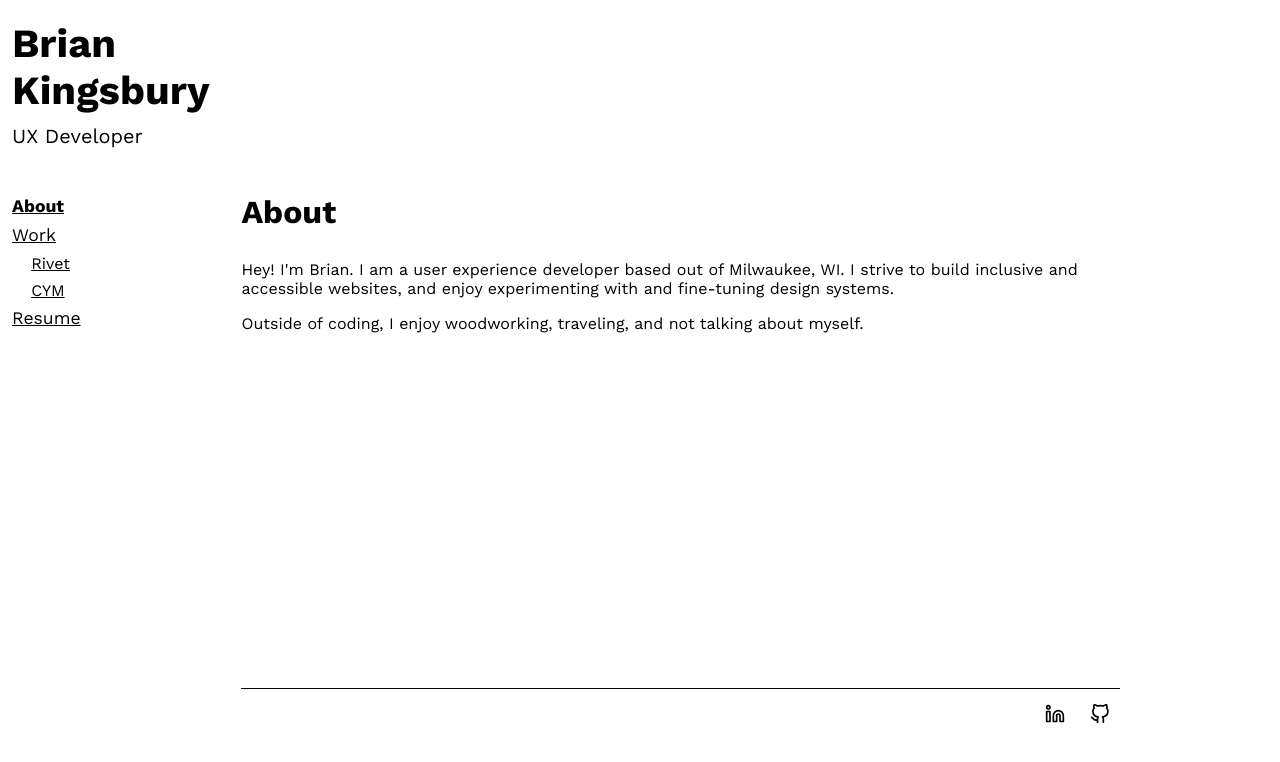
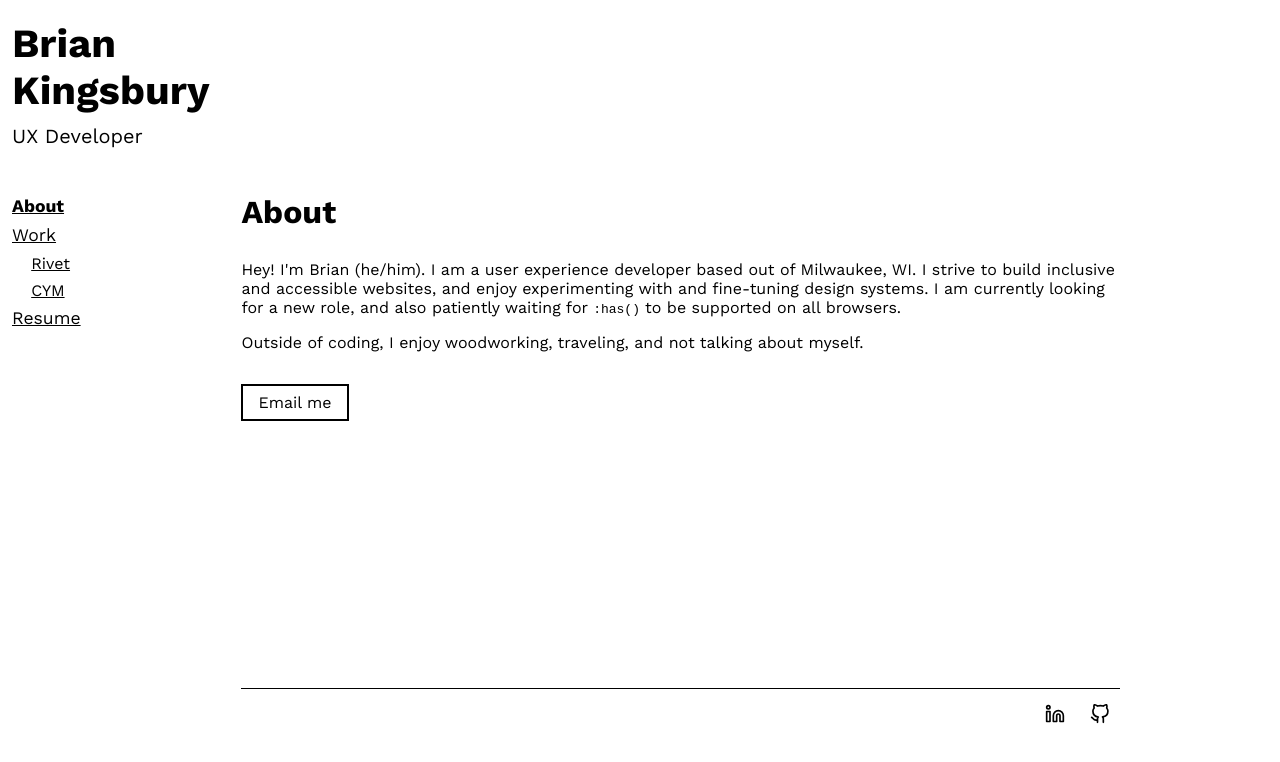
Before and after one commit to brkingsbury/portfolio-site, a React (Create React App) app: page /about in a window 1280 px wide. Shown: the top 762 px of the page. Built offline with nearby package versions, Linux system fonts and the light colour scheme.

Commit message:
Update about

```diff
--- a/src/pages/about.tsx
+++ b/src/pages/about.tsx
@@ -2,8 +2,10 @@
 export default function About() {
     return (
         <section>
-            <p>Hey! I'm Brian. I am a user experience developer based out of Milwaukee, WI. I strive to build inclusive and accessible websites, and enjoy experimenting with and fine-tuning design systems.</p>
+            <p>Hey! I'm Brian (he/him). I am a user experience developer based out of Milwaukee, WI. I strive to build inclusive and accessible websites, and enjoy experimenting with and fine-tuning design systems. I am currently looking for a new role, and also patiently waiting for <code>:has()</code> to be supported on all browsers.</p>
             <p>Outside of coding, I enjoy woodworking, traveling, and not talking about myself.</p>
+
+            <a className="mailto" href="mailto:briankingsbury.mke@gmail.com">Email me</a>
         </section>
     )
 }
--- a/src/pages/cym.tsx
+++ b/src/pages/cym.tsx
@@ -1,4 +1,3 @@
-import './pageStyles.scss';
 import { Card } from '../components/card';
 import cym1 from '../assets/cym.png';
 import github from '../assets/icons/github.svg';
--- a/src/pages/pageStyles.scss
+++ b/src/pages/pageStyles.scss
@@ -2,9 +2,11 @@
     list-style-type: none;
     font-family: var(--font);
     padding: 0;
+
     li {
         margin-bottom: .6em;
     }
+
     img {
         height: 1em;
         width: 1em;
@@ -18,24 +20,29 @@
     grid-template-rows: 1fr auto auto;
     column-gap: 40px;
     row-gap: 20px;
+
     h3 {
         font-weight: 400;
         font-size: 1.5em;
         border-bottom: 1px solid var(--line-color);
     }
+
     h4 {
         font-weight: 700;
         font-size: 1.25em;
         margin-bottom: 0;
     }
+
     .length {
         display: flex;
         justify-content: space-between;
+
         p {
             margin-top: 10px;
             font-style: italic;
         }
     }
+
     .duties {
         padding-left: 1.25em;
         margin: 0;
@@ -46,16 +53,20 @@
         list-style-type: none;
         padding-left: 0;
     }
+
     ul {
         line-height: 1.3;
+
         li {
             margin-bottom: 5px;
         }
+
         &.sublist {
             padding-left: 30px;
             list-style-type: square;
         }
     }
+
     .download {
         margin-top: 2em;
         border: 1px solid var(--line-color);
@@ -63,13 +74,34 @@
         grid-area: 3 / 1 / 4 / 3;
         grid-row-start: 3;
         display: flex;
+
         img {
             height: 20px;
             width: 20px;
             margin-right: 5px;
         }
+
         p {
             margin: 0;
         }
     }
 }
+
+
+.mailto {
+    display: block;
+    margin-top: 2em;
+    width: max-content;
+    font-family: var(--font);
+    font-weight: 400;
+    border: 2px solid var(--line-color);
+    padding: 7px 15px;
+    background-color: transparent;
+    text-decoration: none;
+    &:hover, &:focus {
+        outline-offset: 2px;
+    }
+    &:hover {
+        outline: 1px solid var(--line-color);
+    }
+}
```
